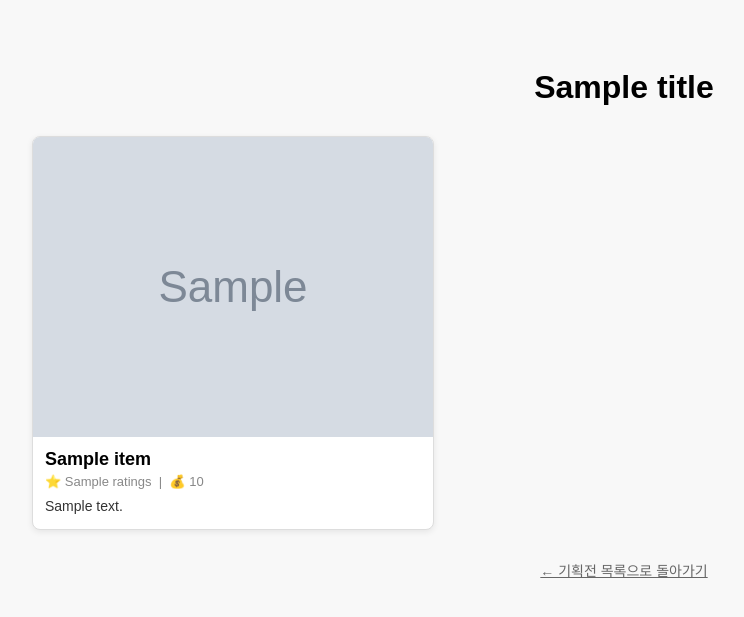
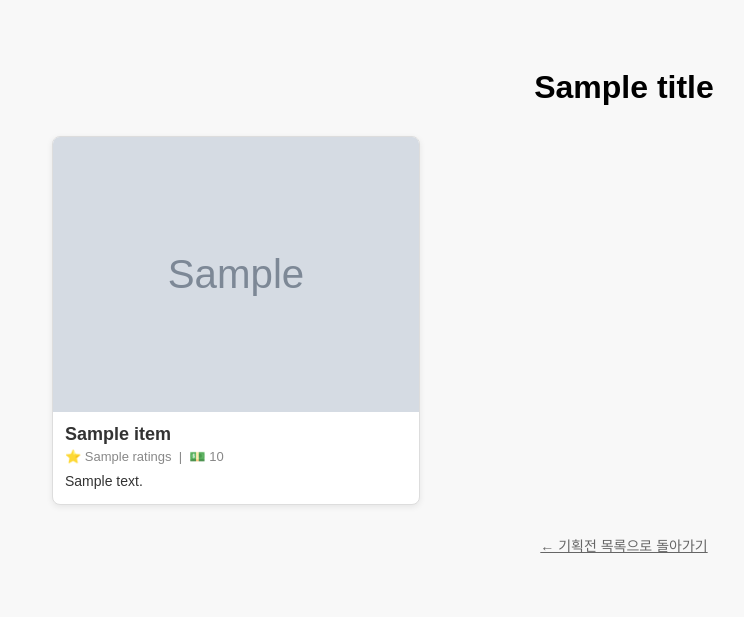
Before and after one commit to onewon1234/ADV_Project, a Flask app: template templates/cluster.html in a window 1280 px wide. Shown: the top 617 px of the page, without its empty margins (16-760 px from the left). Run offline with Flask 3, Linux system fonts and the light colour scheme; the template is opened without the code that fills it: most values are stand-ins (such as "Sample title", 1, 10 or a date in 2020); grey boxes marked "Sample" are stand-in pictures; parts of the project's set-up code (start-up, migrations or seed data) failed here and were passed over.

Commit message:
fix: 기획전

```diff
--- a/app.py
+++ b/app.py
@@ -39,10 +39,14 @@ def index():
 def show_cluster(cluster_id):
     title = suggest_campaign_title(cluster_id)
     filtered = df[df["cluster_id"] == cluster_id]
+
+    # ✅ 매물을 랜덤으로 섞기
+    filtered = filtered.sample(frac=1, random_state=None).reset_index(drop=True)
+
     items = [
         {
             "name": row.get("name", ""),
-            "ratings": row.get("ratings", ""),
+            "ratings": row.get("review_scores_accuracy", ""),  # ✅ ratings를 review_scores_accuracy로 변경
             "price": row.get("price", ""),
             "emotional_summary": row.get("emotional_summary", ""),
             "picture_url": row.get("picture_url", "").strip() if row.get("picture_url") else ""
--- a/templates/cluster.html
+++ b/templates/cluster.html
@@ -15,15 +15,16 @@
       margin-bottom: 30px;
     }
 
-    .card-grid {
-      display: grid;
-      grid-template-columns: repeat(3, 1fr);
-      gap: 20px;
-      justify-items: center;
+    /* ✅ Masonry Grid View */
+    .masonry-grid {
+      column-count: 3;
+      column-gap: 20px;
+      padding: 0 20px;
     }
 
     .card {
-      width: 400px; /* ✅ 카드 너비 고정 */
+      break-inside: avoid;
+      margin-bottom: 20px;
       background-color: white;
       border: 1px solid #ddd;
       border-radius: 8px;
@@ -34,14 +35,30 @@
     }
 
     .card img {
-      width: 400px;  /* ✅ 이미지 너비 고정 */
-      height: auto;  /* 비율 유지 */
+      width: 100%;
+      height: auto;
       object-fit: cover;
       background-color: #eee;
     }
 
-    .card p {
+    .card-content {
       padding: 12px;
+    }
+
+    .card-title {
+      font-weight: bold;
+      font-size: 18px;
+      margin-bottom: 4px;
+      color: #333;
+    }
+
+    .card-meta {
+      font-size: 13px;
+      color: #888;
+      margin-bottom: 8px;
+    }
+
+    .card-summary {
       font-size: 14px;
       color: #333;
       line-height: 1.4;
@@ -58,24 +75,37 @@
     .back-link:hover {
       color: #0077cc;
     }
+
+    /* 반응형 디자인 */
+    @media (max-width: 1200px) {
+      .masonry-grid {
+        column-count: 2;
+      }
+    }
+
+    @media (max-width: 768px) {
+      .masonry-grid {
+        column-count: 1;
+      }
+    }
   </style>
 </head>
 <body>
 
   <h1>{{ title }}</h1>
 
-  <div class="card-grid">
+  <div class="masonry-grid">
     {% for item in items %}
       <div class="card">
         {% set image = item.picture_url.strip() if item.picture_url else "" %}
         <img src="{{ image }}" alt="숙소 이미지"
              onerror="this.onerror=null;this.src='https://via.placeholder.com/400x250?text=No+Image';">
-        <div style="padding: 12px;">
-          <div style="font-weight: bold; font-size: 18px; margin-bottom: 4px;">{{ item.name }}</div>
-          <div style="font-size: 13px; color: #888; margin-bottom: 4px;">
-            ⭐ {{ item.ratings }} &nbsp;|&nbsp; 💰 {{ item.price }}
+        <div class="card-content">
+          <div class="card-title">{{ item.name }}</div>
+          <div class="card-meta">
+            ⭐ {{ item.ratings }} &nbsp;|&nbsp; 💵 {{ item.price }}
           </div>
-          <div style="font-size: 14px; color: #333; line-height: 1.4; margin-top: 8px;">
+          <div class="card-summary">
             {{ item.emotional_summary }}
           </div>
         </div>
```
